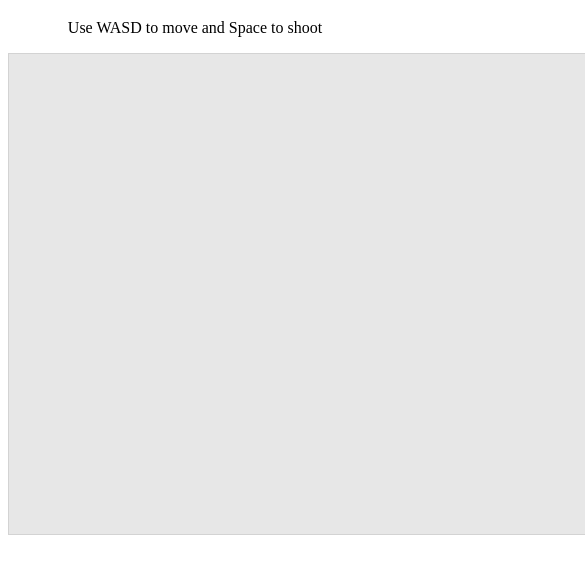
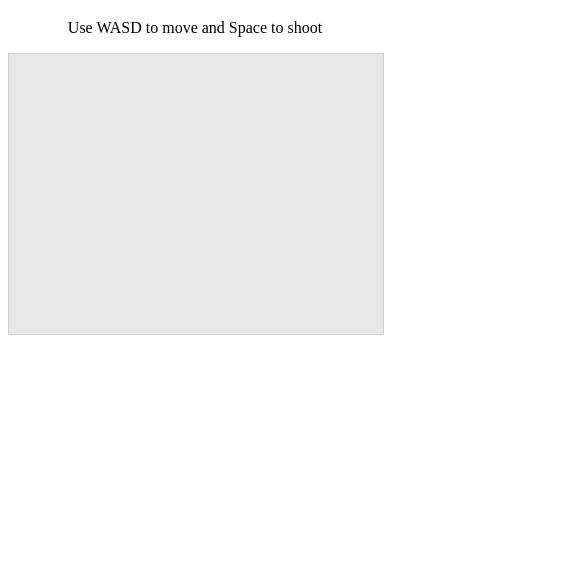
Before and after one commit to tobiasbu/tobiasbu-webpages, a plain HTML site: page dist/index.html in a window 390 px wide. Shown: the part 61-634 px from the top of the page, 585 px wide, since content can reach past the window. Drawn offline with Linux system fonts and the light colour scheme; no server answers.

Commit message:
Responsive Canvas

```diff
--- a/dist/game.js
+++ b/dist/game.js
@@ -4,7 +4,28 @@ var VIEW = {
   h : 480
 }
 
-var myGame = new tobi.Game({width:VIEW.w,height:VIEW.h, parent:"putTheGameHere"});
+var myGame = new tobi.Game({width:VIEW.w,height:VIEW.h, parent:"canvas-container"});
+
+window.addEventListener("resize", OnResizeCalled, false);
+
+function OnResizeCalled() {
+
+  /*var gameWidth = document.getElementById('canvas-container').clientWidth;//window.innerWidth;
+  var gameHeight =   document.getElementById('canvas-container').clientHeight; //window.innerHeight;
+  var scaleToFitX = gameWidth / VIEW.w;
+  var scaleToFitY = gameHeight / VIEW.h;
+
+  var currentScreenRatio = gameWidth / gameHeight;
+  var optimalRatio = Math.min(scaleToFitX, scaleToFitY);
+
+  if (currentScreenRatio >= 1.77 && currentScreenRatio <= 1.79) {
+      myGame.canvas.style.width = gameWidth + "px";
+      myGame.canvas.style.height = gameHeight + "px";
+  }  else {
+      myGame.canvas.style.width = VIEW.w * optimalRatio + "px";
+      myGame.canvas.style.height = VIEW.h * optimalRatio + "px";
+  }*/
+}
 
 var myLoadingScene = new tobi.Scene(myGame);
 var myScene = new tobi.Scene(myGame);
@@ -606,6 +627,8 @@ var gameController = tobi.GameObject.extend(function() {
   this.start = function() {
 
     this.state = "title";
+    this.alphaStart = 1;
+    this.alphaStartTrg = 0;
 
     this.name = 'controller';
     music.play('title',1,true);
@@ -644,6 +667,26 @@ var gameController = tobi.GameObject.extend(function() {
       this.vec.rotateAround(rotate * tobi.Math.degToRad,new tobi.Vector(0,0));
 
       myGame.camera.setFocus(this.vec);*/
+
+      if (this.alphaStartTrg == 0) {
+
+        if (this.alphaStart > 0.5)
+          this.alphaStart -=  myGame.clock.deltaTime;
+        else {
+            this.alphaStart = 0.5;
+            this.alphaStartTrg = 1;
+        }
+
+      } else if (this.alphaStartTrg == 1) {
+
+        if (this.alphaStart < 1)
+          this.alphaStart +=  myGame.clock.deltaTime;
+        else {
+            this.alphaStart = 1;
+            this.alphaStartTrg = 0;
+        }
+
+      }
 
       if (myGame.input.keyboard.pressed(tobi.KeyCode.Enter)) {
         this.state = "startgame";
@@ -781,7 +824,9 @@ var gameController = tobi.GameObject.extend(function() {
       size = myGame.context.measureText(txt);
 
 
+      myGame.draw.alpha(this.alphaStart);
       myGame.draw.text(txt,VIEW.w / 2-size.width/2,VIEW.w / 2,'white');
+      myGame.draw.alpha(1);
 
     } else if (this.state == "playing") {
 
--- a/dist/index.html
+++ b/dist/index.html
@@ -12,7 +12,14 @@
 <h1 style="text-align: center;">tobiJS</h1>
 
 <p style="text-align: center; display:block">Use WASD to move and Space to shoot</p>
-<div id=putTheGameHere style="display:block; width:100%; position:relative;margin:auto"></div>
+<div class="canvas-wrapper">
+<div class="container">
+<div id=canvas-container>
+
+</div>
+</div>
+</div>
+
 <script type="application/javascript" src="../build/tobijs.js"> </script>
 <script type="application/javascript" src="game.js"> </script>
 <div id=controls style="display:block">
--- a/dist/style.css
+++ b/dist/style.css
@@ -8,6 +8,30 @@ body {
 h1 {
     font-family: sans-serif;
 
+}
+
+.canvas-wrapper {
+   display: table;
+   padding: 0;
+   width: 100%;
+   height: 100%;
+   /*position: absolute;*/
+   line-height: 0px;
+}
+
+.container {
+   display: table-cell;
+   vertical-align: middle;
+}
+#canvas-container {
+   position: relative;
+   max-width: 640px;
+
+   margin: 0 auto;
+}
+
+canvas {
+  width: 100%;
 }
 
 /*canvas {
```
